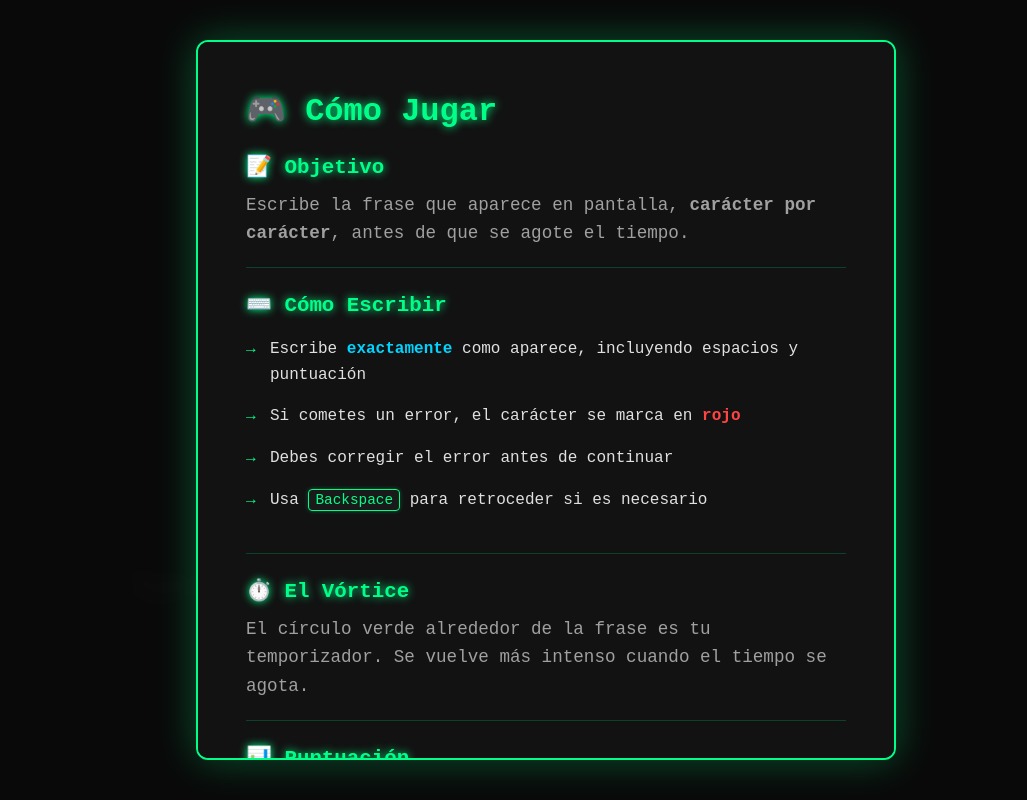
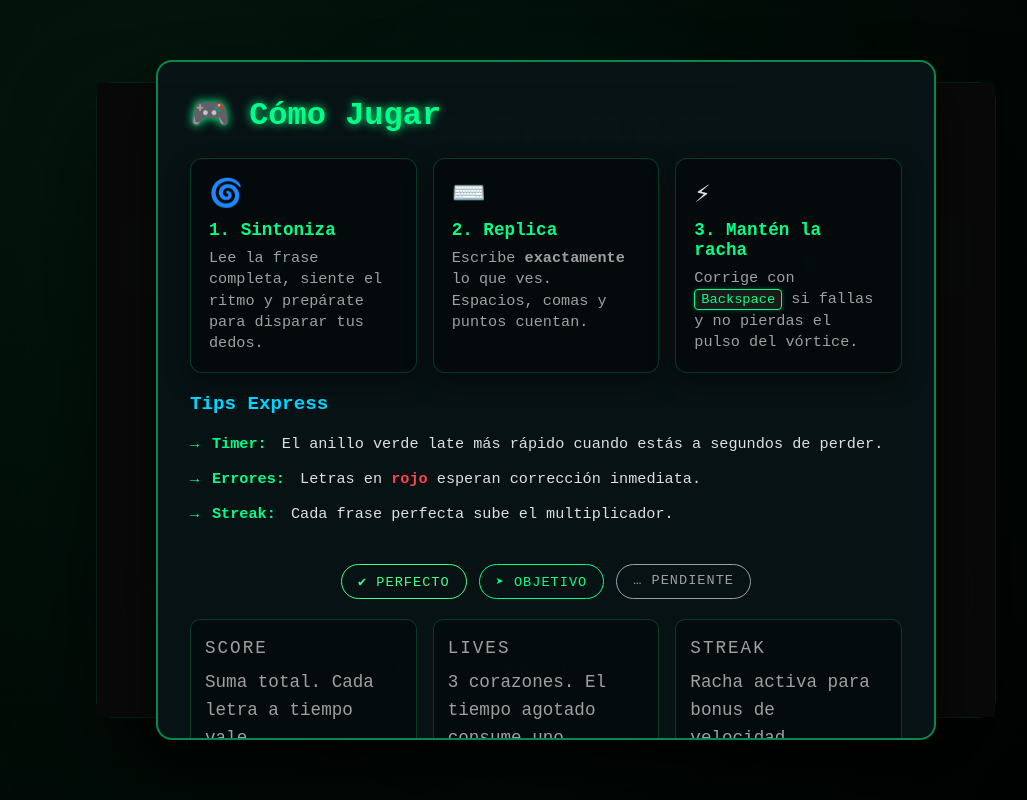
Before and after one commit to DonGeeo87/Fluent-Flash-Verb-Vortex---, a website with bundled scripts: page index.html in a window 1280 px wide. Shown: the whole page, without its empty margins (94-1121 px from the left). Built offline with nearby package versions, Linux system fonts and the light colour scheme.

Commit message:
feat(ui): renueva overlay y tablero neon

```diff
--- a/index.html
+++ b/index.html
@@ -54,66 +54,55 @@
             <div class="overlay-content instructions-content">
                 <h2 id="overlayTitle">🎮 Cómo Jugar</h2>
                 <div id="overlayMessage" class="instructions-text">
-                    <div class="instruction-section">
-                        <h3>📝 Objetivo</h3>
-                        <p>Escribe la frase que aparece en pantalla, <strong>carácter por carácter</strong>, antes de que se agote el tiempo.</p>
+                    <div class="tutorial-grid">
+                        <article class="tutorial-card">
+                            <div class="card-icon">🌀</div>
+                            <h3>1. Sintoniza</h3>
+                            <p>Lee la frase completa, siente el ritmo y prepárate para disparar tus dedos.</p>
+                        </article>
+                        <article class="tutorial-card">
+                            <div class="card-icon">⌨️</div>
+                            <h3>2. Replica</h3>
+                            <p>Escribe <strong>exactamente</strong> lo que ves. Espacios, comas y puntos cuentan.</p>
+                        </article>
+                        <article class="tutorial-card">
+                            <div class="card-icon">⚡</div>
+                            <h3>3. Mantén la racha</h3>
+                            <p>Corrige con <kbd>Backspace</kbd> si fallas y no pierdas el pulso del vórtice.</p>
+                        </article>
                     </div>
 
-                    <div class="instruction-section">
-                        <h3>⌨️ Cómo Escribir</h3>
-                        <ul class="instruction-list">
-                            <li>Escribe <strong>exactamente</strong> como aparece, incluyendo espacios y puntuación</li>
-                            <li>Si cometes un error, el carácter se marca en <span class="error-example">rojo</span></li>
-                            <li>Debes corregir el error antes de continuar</li>
-                            <li>Usa <kbd>Backspace</kbd> para retroceder si es necesario</li>
+                    <div class="quick-tips">
+                        <h3>Tips Express</h3>
+                        <ul class="instruction-list compact-list">
+                            <li><span class="tip-label">Timer:</span> El anillo verde late más rápido cuando estás a segundos de perder.</li>
+                            <li><span class="tip-label">Errores:</span> Letras en <span class="error-example">rojo</span> esperan corrección inmediata.</li>
+                            <li><span class="tip-label">Streak:</span> Cada frase perfecta sube el multiplicador.</li>
                         </ul>
                     </div>
 
-                    <div class="instruction-section">
-                        <h3>⏱️ El Vórtice</h3>
-                        <p>El círculo verde alrededor de la frase es tu temporizador. Se vuelve más intenso cuando el tiempo se agota.</p>
+                    <div class="legend-strip">
+                        <span class="legend-chip chip-correct">✔ Perfecto</span>
+                        <span class="legend-chip chip-current">➤ Objetivo</span>
+                        <span class="legend-chip chip-pending">… Pendiente</span>
                     </div>
 
-                    <div class="instruction-section">
-                        <h3>📊 Puntuación</h3>
-                        <ul class="instruction-list">
-                            <li><strong>Score:</strong> Puntos totales acumulados</li>
-                            <li><strong>Lives:</strong> Tienes 3 vidas. Pierdes una si se agota el tiempo</li>
-                            <li><strong>Streak:</strong> Rachas de frases completadas correctamente</li>
-                        </ul>
-                    </div>
-
-                    <div class="instruction-section example-section">
-                        <h3>💡 Ejemplo</h3>
-                        <div class="example-box">
-                            <p class="example-phrase">
-                                <span class="phrase-char correct">I</span>
-                                <span class="phrase-char correct"> </span>
-                                <span class="phrase-char correct">w</span>
-                                <span class="phrase-char correct">a</span>
-                                <span class="phrase-char correct">l</span>
-                                <span class="phrase-char correct">k</span>
-                                <span class="phrase-char correct">e</span>
-                                <span class="phrase-char correct">d</span>
-                                <span class="phrase-char current"> </span>
-                                <span class="phrase-char pending">t</span>
-                                <span class="phrase-char pending">h</span>
-                                <span class="phrase-char pending">e</span>
-                                <span class="phrase-char pending"> </span>
-                                <span class="phrase-char pending">d</span>
-                                <span class="phrase-char pending">o</span>
-                                <span class="phrase-char pending">g</span>
-                                <span class="phrase-char pending">.</span>
-                            </p>
-                            <p class="example-explanation">
-                                <span class="correct">Verde</span> = Correcto |
-                                <span class="current">Amarillo</span> = Siguiente carácter |
-                                <span class="pending">Gris</span> = Pendiente
-                            </p>
+                    <div class="mini-stats-row">
+                        <div class="mini-stat">
+                            <p class="mini-label">Score</p>
+                            <p class="mini-desc">Suma total. Cada letra a tiempo vale.</p>
+                        </div>
+                        <div class="mini-stat">
+                            <p class="mini-label">Lives</p>
+                            <p class="mini-desc">3 corazones. El tiempo agotado consume uno.</p>
+                        </div>
+                        <div class="mini-stat">
+                            <p class="mini-label">Streak</p>
+                            <p class="mini-desc">Racha activa para bonus de velocidad.</p>
                         </div>
                     </div>
 
-                    <div class="instruction-section">
+                    <div class="overlay-actions">
                         <button id="overlayStartBtn" class="btn btn-primary btn-large">🚀 Comenzar Juego</button>
                     </div>
                 </div>
--- a/style.css
+++ b/style.css
@@ -23,13 +23,47 @@
 
 body {
     font-family: var(--font-mono);
-    background: var(--bg-primary);
+    background: radial-gradient(circle at 20% 20%, rgba(0, 255, 136, 0.08), rgba(0, 0, 0, 0.95)), #030303;
     color: var(--text-primary);
     min-height: 100vh;
     display: flex;
     justify-content: center;
     align-items: center;
     overflow: hidden;
+    position: relative;
+}
+
+body::before,
+body::after {
+    content: "";
+    position: fixed;
+    inset: 0;
+    z-index: -2;
+    pointer-events: none;
+}
+
+body::before {
+    background: radial-gradient(circle at 50% 50%, rgba(0, 212, 255, 0.15), transparent 55%);
+    animation: backgroundPulse 12s ease-in-out infinite;
+}
+
+body::after {
+    background-image: linear-gradient(rgba(0, 255, 136, 0.05) 1px, transparent 1px),
+        linear-gradient(90deg, rgba(0, 255, 136, 0.05) 1px, transparent 1px);
+    background-size: 120px 120px;
+    opacity: 0.2;
+    transform: rotate(2deg);
+}
+
+@keyframes backgroundPulse {
+    0%, 100% {
+        opacity: 0.4;
+        transform: scale(1);
+    }
+    50% {
+        opacity: 0.7;
+        transform: scale(1.05);
+    }
 }
 
 .game-container {
@@ -37,6 +71,11 @@ body {
     max-width: 900px;
     padding: 24px;
     position: relative;
+    border-radius: 18px;
+    background: rgba(5, 10, 12, 0.65);
+    backdrop-filter: blur(14px);
+    border: 1px solid rgba(0, 255, 136, 0.1);
+    box-shadow: 0 40px 80px rgba(0, 0, 0, 0.6);
 }
 
 /* Header */
@@ -46,12 +85,25 @@ body {
 }
 
 .game-title {
-    font-size: 2.5rem;
+    font-size: 2.7rem;
     font-weight: bold;
     letter-spacing: 4px;
     color: var(--accent-primary);
     text-shadow: var(--glow-intensity) var(--accent-primary);
     margin-bottom: 8px;
+    animation: neonGlow 3s ease-in-out infinite;
+}
+
+@keyframes neonGlow {
+    0% {
+        text-shadow: 0 0 10px rgba(0, 255, 136, 0.6), 0 0 20px rgba(0, 212, 255, 0.4);
+    }
+    50% {
+        text-shadow: 0 0 20px rgba(0, 255, 136, 0.9), 0 0 30px rgba(0, 212, 255, 0.7);
+    }
+    100% {
+        text-shadow: 0 0 8px rgba(0, 255, 136, 0.5), 0 0 18px rgba(0, 212, 255, 0.3);
+    }
 }
 
 .game-subtitle {
@@ -65,10 +117,11 @@ body {
     display: flex;
     justify-content: space-around;
     margin-bottom: 32px;
-    padding: 16px;
-    background: var(--bg-secondary);
-    border-radius: 8px;
-    box-shadow: 0 0 20px rgba(0, 255, 136, 0.1);
+    padding: 18px 24px;
+    background: linear-gradient(135deg, rgba(0, 255, 136, 0.1), rgba(0, 212, 255, 0.08));
+    border-radius: 14px;
+    border: 1px solid rgba(0, 255, 136, 0.2);
+    box-shadow: 0 20px 40px rgba(0, 0, 0, 0.4);
 }
 
 .stat-item {
@@ -100,6 +153,7 @@ body {
     display: flex;
     align-items: center;
     justify-content: center;
+    filter: drop-shadow(0 0 25px rgba(0, 255, 136, 0.35));
 }
 
 .vortex-ring {
@@ -157,13 +211,17 @@ body {
     font-size: 1.5rem;
     line-height: 1.8;
     text-align: center;
-    padding: 24px;
+    padding: 28px;
     min-height: 120px;
     display: flex;
     flex-wrap: wrap;
     justify-content: center;
     align-items: center;
     gap: 4px;
+    background: rgba(0, 0, 0, 0.45);
+    border-radius: 16px;
+    border: 1px solid rgba(0, 255, 136, 0.15);
+    box-shadow: inset 0 0 30px rgba(0, 0, 0, 0.5), 0 10px 30px rgba(0, 0, 0, 0.4);
 }
 
 .phrase-char {
@@ -224,17 +282,18 @@ body {
     padding: 16px;
     font-family: var(--font-mono);
     font-size: 1.2rem;
-    background: var(--bg-secondary);
-    border: 2px solid var(--bg-tertiary);
-    border-radius: 8px;
+    background: rgba(10, 10, 10, 0.7);
+    border: 2px solid rgba(0, 255, 136, 0.3);
+    border-radius: 10px;
     color: var(--text-primary);
     outline: none;
     transition: all 0.3s ease;
+    box-shadow: inset 0 0 20px rgba(0, 0, 0, 0.6);
 }
 
 .game-input:focus {
-    border-color: var(--accent-primary);
-    box-shadow: 0 0 20px rgba(0, 255, 136, 0.3);
+    border-color: var(--accent-secondary);
+    box-shadow: 0 0 25px rgba(0, 255, 136, 0.35), 0 0 45px rgba(0, 212, 255, 0.2);
 }
 
 .game-input:disabled {
@@ -247,10 +306,11 @@ body {
     display: flex;
     gap: 16px;
     justify-content: center;
+    margin-top: 8px;
 }
 
 .btn {
-    padding: 12px 24px;
+    padding: 14px 28px;
     font-family: var(--font-mono);
     font-size: 1rem;
     font-weight: bold;
@@ -267,12 +327,13 @@ body {
 .btn-primary {
     border-color: var(--accent-primary);
     color: var(--accent-primary);
+    box-shadow: 0 0 15px rgba(0, 255, 136, 0.2);
 }
 
 .btn-primary:hover:not(:disabled) {
     background: var(--accent-primary);
     color: var(--bg-primary);
-    box-shadow: 0 0 20px var(--accent-primary);
+    box-shadow: 0 15px 35px rgba(0, 255, 136, 0.4);
 }
 
 .btn-secondary {
@@ -283,6 +344,7 @@ body {
 .btn-secondary:hover:not(:disabled) {
     background: var(--text-secondary);
     color: var(--bg-primary);
+    box-shadow: 0 10px 25px rgba(160, 160, 160, 0.3);
 }
 
 .btn:disabled {
@@ -311,14 +373,14 @@ body {
 
 .overlay-content {
     text-align: center;
-    padding: 48px;
-    background: var(--bg-secondary);
-    border: 2px solid var(--accent-primary);
-    border-radius: 12px;
-    box-shadow: 0 0 40px rgba(0, 255, 136, 0.3);
-    max-width: 700px;
-    max-height: 90vh;
-    overflow-y: auto;
+    padding: 32px;
+    background: rgba(8, 20, 22, 0.92);
+    border: 2px solid rgba(0, 255, 136, 0.5);
+    border-radius: 16px;
+    box-shadow: 0 30px 60px rgba(0, 0, 0, 0.7);
+    max-width: 780px;
+    max-height: 85vh;
+    overflow: hidden;
 }
 
 .overlay-content h2 {
@@ -341,24 +403,52 @@ body {
 
 .instructions-text {
     color: var(--text-primary);
+    display: flex;
+    flex-direction: column;
+    gap: 20px;
 }
 
-.instruction-section {
-    margin-bottom: 24px;
-    padding-bottom: 20px;
-    border-bottom: 1px solid rgba(0, 255, 136, 0.2);
+.tutorial-grid {
+    display: grid;
+    grid-template-columns: repeat(auto-fit, minmax(180px, 1fr));
+    gap: 16px;
 }
 
-.instruction-section:last-of-type {
-    border-bottom: none;
-    text-align: center;
+.tutorial-card {
+    background: rgba(0, 0, 0, 0.4);
+    border: 1px solid rgba(0, 255, 136, 0.2);
+    border-radius: 12px;
+    padding: 18px;
+    box-shadow: 0 10px 25px rgba(0, 0, 0, 0.4);
+    transition: transform 0.3s ease, border-color 0.3s ease;
 }
 
-.instruction-section h3 {
-    font-size: 1.3rem;
+.tutorial-card:hover {
+    transform: translateY(-6px);
+    border-color: rgba(0, 255, 136, 0.6);
+}
+
+.card-icon {
+    font-size: 1.7rem;
+    margin-bottom: 10px;
+}
+
+.tutorial-card h3 {
+    font-size: 1.1rem;
     color: var(--accent-primary);
-    margin-bottom: 12px;
-    text-shadow: 0 0 8px var(--accent-primary);
+    margin-bottom: 8px;
+}
+
+.tutorial-card p {
+    font-size: 0.95rem;
+    color: var(--text-secondary);
+    line-height: 1.4;
+}
+
+.quick-tips h3 {
+    font-size: 1.2rem;
+    color: var(--accent-secondary);
+    margin-bottom: 8px;
 }
 
 .instruction-list {
@@ -368,11 +458,11 @@ body {
 }
 
 .instruction-list li {
-    padding: 8px 0;
-    padding-left: 24px;
+    padding: 6px 0;
+    padding-left: 22px;
     position: relative;
     color: var(--text-primary);
-    line-height: 1.6;
+    line-height: 1.5;
 }
 
 .instruction-list li::before {
@@ -385,6 +475,83 @@ body {
 
 .instruction-list li strong {
     color: var(--accent-secondary);
+}
+
+.compact-list li {
+    font-size: 0.95rem;
+}
+
+.tip-label {
+    color: var(--accent-primary);
+    font-weight: bold;
+    margin-right: 6px;
+}
+
+.legend-strip {
+    display: flex;
+    gap: 12px;
+    flex-wrap: wrap;
+    justify-content: center;
+}
+
+.legend-chip {
+    padding: 8px 16px;
+    border-radius: 999px;
+    font-size: 0.85rem;
+    text-transform: uppercase;
+    letter-spacing: 1px;
+    border: 1px solid;
+}
+
+.chip-correct {
+    border-color: var(--success);
+    color: var(--success);
+}
+
+.chip-current {
+    border-color: var(--accent-primary);
+    color: var(--accent-primary);
+}
+
+.chip-pending {
+    border-color: var(--text-secondary);
+    color: var(--text-secondary);
+}
+
+.mini-stats-row {
+    display: flex;
+    gap: 16px;
+    justify-content: space-between;
+    flex-wrap: wrap;
+}
+
+.mini-stat {
+    flex: 1;
+    min-width: 160px;
+    background: rgba(0, 0, 0, 0.35);
+    border: 1px solid rgba(0, 255, 136, 0.2);
+    border-radius: 10px;
+    padding: 14px;
+}
+
+.mini-label {
+    font-size: 0.85rem;
+    text-transform: uppercase;
+    letter-spacing: 2px;
+    color: var(--accent-secondary);
+    margin-bottom: 6px;
+}
+
+.mini-desc {
+    font-size: 0.9rem;
+    color: var(--text-secondary);
+    line-height: 1.4;
+}
+
+.overlay-actions {
+    display: flex;
+    justify-content: center;
+    margin-top: 8px;
 }
 
 kbd {
@@ -401,51 +568,6 @@ kbd {
 .error-example {
     color: var(--error);
     font-weight: bold;
-}
-
-/* Ejemplo visual */
-.example-section {
-    background: rgba(0, 255, 136, 0.05);
-    border: 1px solid rgba(0, 255, 136, 0.3);
-    border-radius: 8px;
-    padding: 20px;
-    margin-top: 20px;
-}
-
-.example-box {
-    margin-top: 16px;
-}
-
-.example-phrase {
-    font-size: 1.4rem;
-    line-height: 2;
-    padding: 20px;
-    background: var(--bg-primary);
-    border-radius: 8px;
-    border: 2px solid var(--bg-tertiary);
-    margin-bottom: 12px;
-    text-align: center;
-    font-family: var(--font-mono);
-}
-
-.example-explanation {
-    font-size: 0.9rem;
-    color: var(--text-secondary);
-    text-align: center;
-}
-
-.example-explanation .correct {
-    color: var(--success);
-    font-weight: bold;
-}
-
-.example-explanation .current {
-    color: var(--accent-primary);
-    font-weight: bold;
-}
-
-.example-explanation .pending {
-    color: var(--text-secondary);
 }
 
 /* Botón grande */
@@ -515,19 +637,24 @@ kbd {
     .overlay-content {
         padding: 24px;
         max-width: 95%;
+        max-height: 90vh;
+        overflow-y: auto;
     }
 
-    .instruction-section h3 {
-        font-size: 1.1rem;
-    }
-
-    .example-phrase {
-        font-size: 1.1rem;
-        padding: 16px;
+    .tutorial-card h3 {
+        font-size: 1rem;
     }
 
     .btn-large {
         font-size: 1rem;
         padding: 12px 24px;
     }
+
+    .tutorial-grid {
+        grid-template-columns: 1fr;
+    }
+
+    .mini-stats-row {
+        flex-direction: column;
+    }
 }
```
